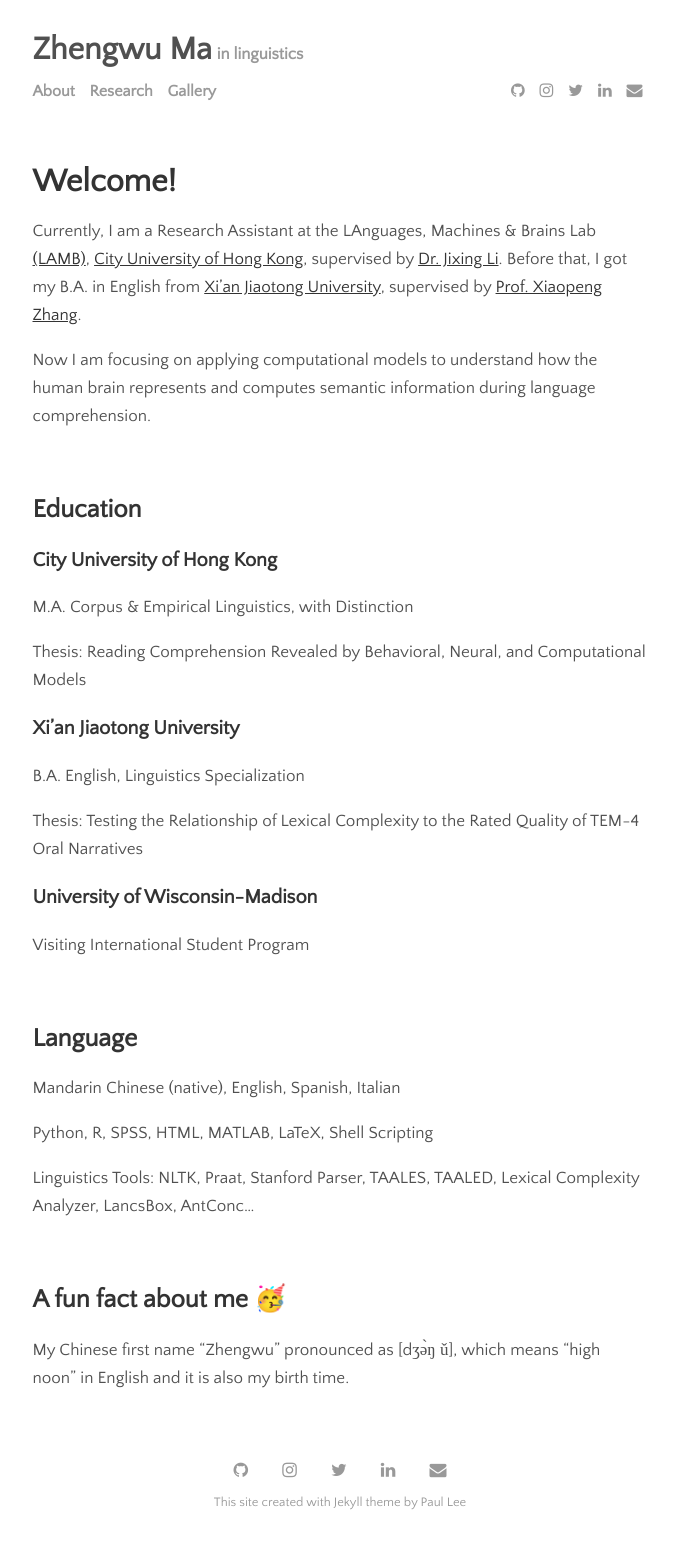
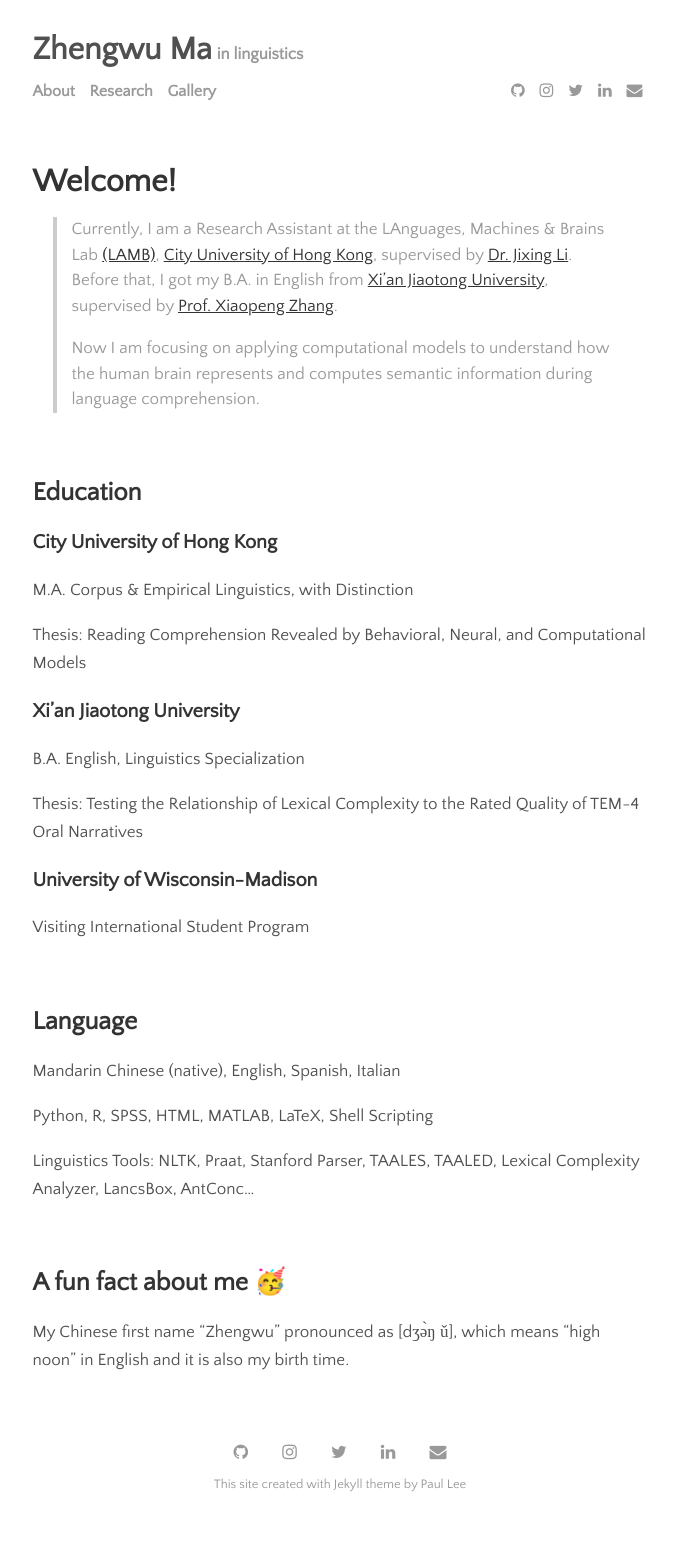
Before and after one commit to zhengwuma/zhengwuma.github.io, a Jekyll site: the page built from menu/about.md, in a window 1280 px wide. Shown: the whole page, without its empty margins (300-976 px from the left). Built offline with Jekyll 4.4.1, drawn with Linux system fonts in a browser that asks for light colours.

```diff
--- a/menu/about.md
+++ b/menu/about.md
@@ -3,9 +3,9 @@ layout: page
 title: Welcome!
 permalink: /about
 ---
-Currently, I am a Research Assistant at the LAnguages, Machines & Brains Lab [(LAMB)](https://compneurolinglab.github.io/), [City University of Hong Kong](https://www.cityu.edu.hk/), supervised by [Dr. Jixing Li](https://jixing-li.github.io/). Before that, I got my B.A. in English from [Xi'an Jiaotong University](http://www.xjtu.edu.cn), supervised by [Prof. Xiaopeng Zhang](http://gr.xjtu.edu.cn/en/web/zhangxp).
-
-Now I am focusing on applying computational models to understand how the human brain represents and computes semantic information during language comprehension.
+> Currently, I am a Research Assistant at the LAnguages, Machines & Brains Lab [(LAMB)](https://compneurolinglab.github.io/), [City University of Hong Kong](https://www.cityu.edu.hk/), supervised by [Dr. Jixing Li](https://jixing-li.github.io/). Before that, I got my B.A. in English from [Xi'an Jiaotong University](http://www.xjtu.edu.cn), supervised by [Prof. Xiaopeng Zhang](http://gr.xjtu.edu.cn/en/web/zhangxp).
+>
+> Now I am focusing on applying computational models to understand how the human brain represents and computes semantic information during language comprehension.
 
 <br>
 
```
